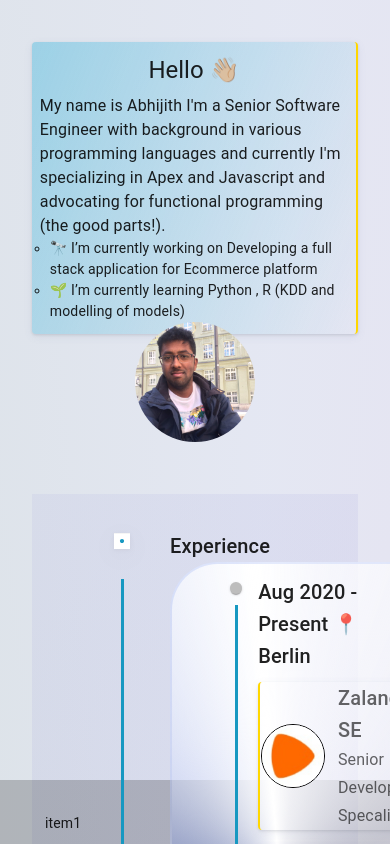
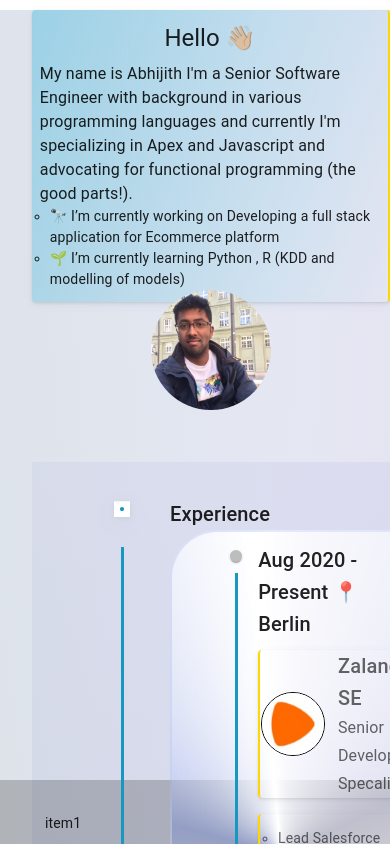
Before and after one commit to eabhijith/personal, a React (Create React App) app: page / in a window 390 px wide. Shown: the top 844 px of the page. Built offline with nearby package versions, Linux system fonts and the light colour scheme.

Commit message:
adding mobile padding

```diff
--- a/src/Components/Home/Home.css
+++ b/src/Components/Home/Home.css
@@ -12,7 +12,7 @@
 /* small screen */
 @media screen and (max-width : 600px) {
     .ea-body {
-        padding:  2rem;
+        padding-left:  2rem;
         background: conic-gradient(from 180deg at 50% 50%, rgba(102, 112, 150, 0.23) 0deg, rgba(203, 210, 235, 0.852227) 49.32deg, rgba(176, 185, 218, 0.46) 99.99deg, rgba(166, 190, 175, 0.627358) 134.15deg, rgba(201, 207, 230, 0.492759) 182.61deg, rgba(174, 89, 188, 0.26) 225.45deg, rgba(66, 94, 191, 0.259297) 266.65deg, rgba(150, 76, 129, 0.133768) 311.84deg, rgba(82, 97, 151, 0.29) 360deg);
     }
 }
```
